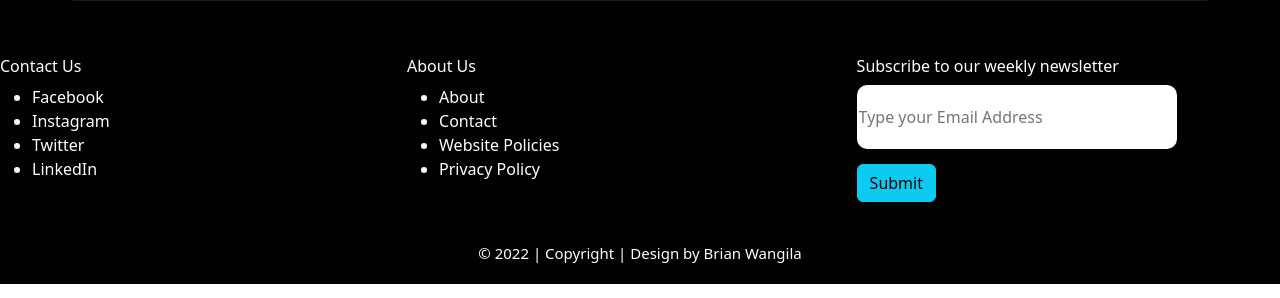
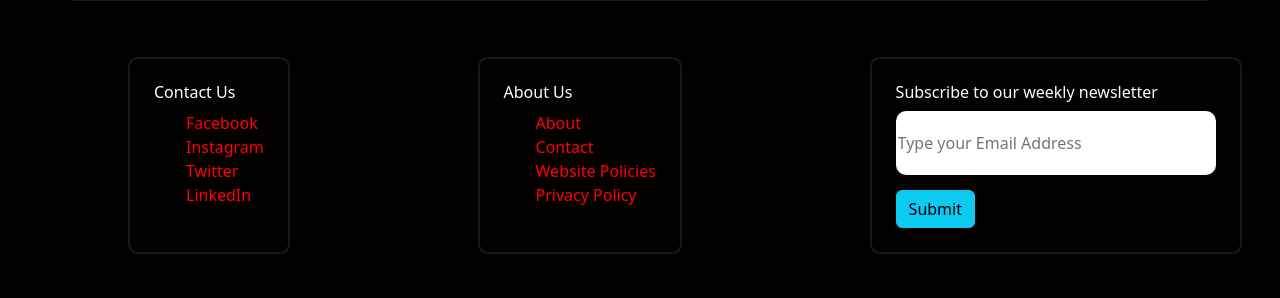
Before and after one commit to BrianWangila/Dial-A-Mechanic, a React (Create React App) app: page / in a window 1280 px wide. Shown: the part 1276-1574 px from the top of the page. Built offline with nearby package versions, Linux system fonts and the light colour scheme; no server answers.

Commit message:
style footer and login

```diff
--- a/src/components/Footer.js
+++ b/src/components/Footer.js
@@ -29,7 +29,7 @@ function Footer (){
         </div>
         <div className="subscribe">
           <h6>Subscribe to our weekly newsletter</h6>
-        <form className="row">
+        <form className="form-bg">
           <div className="">
             <input type="email" class="form" placeholder="Type your Email Address"/>
           </div>
--- a/src/components/Home.js
+++ b/src/components/Home.js
@@ -23,15 +23,15 @@ export default function Home(){
   const Logins = (details) => {
     console.log(details)
 
-    if (details.email == adminUser.email && details.password == adminUser.password){
-      console.log("logged in")
+    // if (details.email == adminUser.email && details.password == adminUser.password){
+    //   console.log("logged in")
       setUser({
         name: details.name,
         email: details.email
       })
-    } else {
-      console.log("Details do not match")
-    }
+    // } else {
+    //   console.log("Details do not match")
+    // }
   }
 
   const Logout = () => {
--- a/src/components/Navbar.js
+++ b/src/components/Navbar.js
@@ -15,7 +15,7 @@ function Navbar(){
       <nav className="small-nav">
         <div className="nav nav-tabs">
           <li className="nav-link active" id="nav-home-tab" data-bs-toggle="tab" data-bs-target="#nav-home" type="button" role="tab" aria-controls="nav-home" aria-selected="true">
-            <Link to="/" className="nav-link" >Home</Link>
+            <Link to="/home" className="nav-link" >Home</Link>
           </li>
           <li className="nav-link" id="nav-profile-tab" data-bs-toggle="tab" data-bs-target="#nav-profile" type="button" role="tab" aria-controls="nav-profile" aria-selected="false">
             <Link to="/our-work" className="nav-link">Our Services</Link>
--- a/src/index.css
+++ b/src/index.css
@@ -7,7 +7,9 @@
 .flexbox {
   display: flex;
   justify-content: space-between;
-  margin-left: ;
+  margin: auto;
+  padding-left: 10vw;
+  text-align: justify;
 
 }
 
@@ -176,3 +178,19 @@
   color: white;
   border: none;
 }
+
+.contact, .about, .subscribe {
+  border: 2px solid rgb(26, 24, 24);
+  padding: 3vh;
+  border-radius: 10px;
+}
+
+.flexbox ul {
+  list-style: none;
+  color: red;
+
+}
+
+.subscribe {
+  margin-right: 3vw;
+}
```
